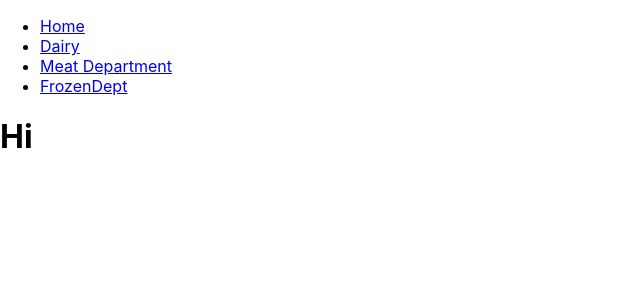
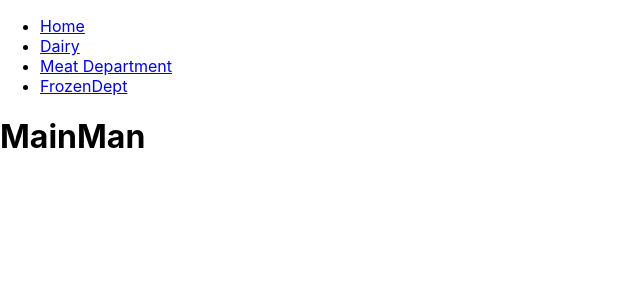
Before and after one commit to superjjang1/redux101, a React (Create React App) app: page / in a window 1280 px wide. Shown: the top 300 px of the page, without its empty margins (0-640 px from the left). Built offline with nearby package versions, Linux system fonts and the light colour scheme.

Commit message:
starting to connect with redux

```diff
--- a/src/App.js
+++ b/src/App.js
@@ -10,8 +10,8 @@ import FrozenDept from './components/FrozenDept';
 function App(){
 	return(
 		<Router>
-			<NavBar />
-			<Route path="/" component={Main}/>
+			<Route path ="/" component={NavBar} />
+			<Route exact path="/" component={Main}/>
 			<Route path="/Dairy" component={Dairy}/>
 			<Route path="/MeatDept" component={MeatDept}/>
 			<Route path="/FrozenDept" component={FrozenDept}/>
--- a/src/components/Dairy.js
+++ b/src/components/Dairy.js
@@ -4,7 +4,7 @@ class Dairy extends Component {
     render() {
         return (
             <div>
-
+                <h2>Dairy Tiem</h2>
             </div>
         )
     }
--- a/src/components/FrozenDept.js
+++ b/src/components/FrozenDept.js
@@ -4,7 +4,7 @@ export class FrozenDept extends Component {
     render() {
         return (
             <div>
-
+                <h2>Let it goooooo</h2>
             </div>
         )
     }
--- a/src/components/Main.js
+++ b/src/components/Main.js
@@ -4,7 +4,7 @@ class Main extends Component {
     render() {
         return (
             <div>
-                <h1>Hi</h1>
+                <h1>MainMan</h1>
             </div>
         )
     }
--- a/src/components/MeatDept.js
+++ b/src/components/MeatDept.js
@@ -1,10 +1,14 @@
 import React, { Component } from 'react'
+//in order for this component to know about redux, we need some glue,
+//react-redux specifically, to connect the thing
+import {connect} from 'react-redux';
+
 
 class MeatDept extends Component {
     render() {
         return (
             <div>
-
+                <h2>Meaty Man</h2>
             </div>
         )
     }
--- a/src/components/NavBar.js
+++ b/src/components/NavBar.js
@@ -1,5 +1,5 @@
 import React, {Component} from 'react';
-import {BrowserRouter as Router, Route, Link} from "react-router-dom";
+import {Link} from "react-router-dom";
 
 
 
@@ -7,6 +7,7 @@ class NavBar extends Component {
 
     render() {
         return (
+            <div>
                 <ul className="nav">
                     <li className="nav-item">
                         <Link to="/" className="nav-link"> Home</Link>
@@ -21,6 +22,8 @@ class NavBar extends Component {
                         <Link to="/FrozenDept" className="nav-link">FrozenDept</Link>
                     </li>
                 </ul>
+            </div>
+
          );
     }
 }
```
Lines whose indentation alone changed are shown as unchanged.
